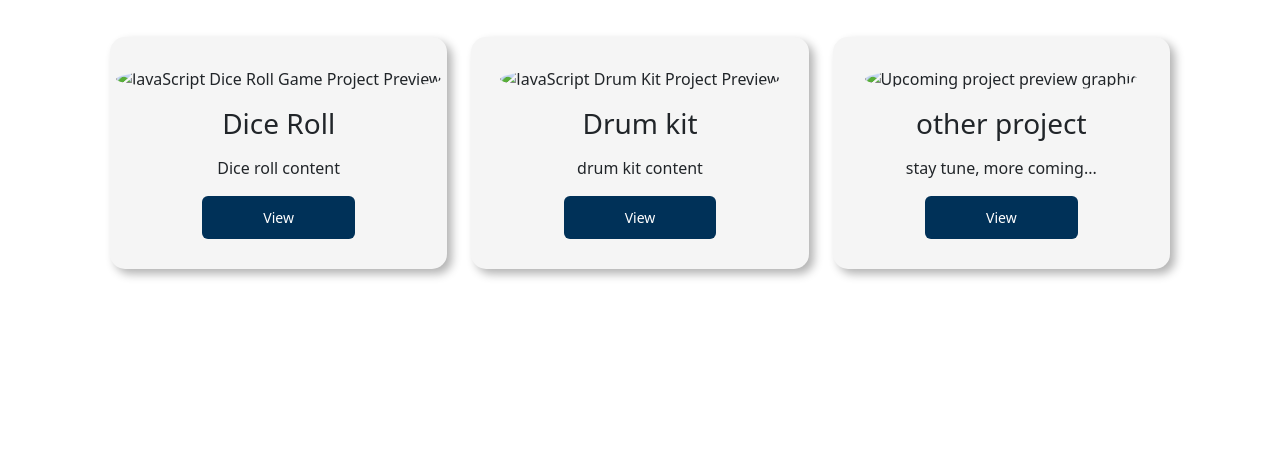
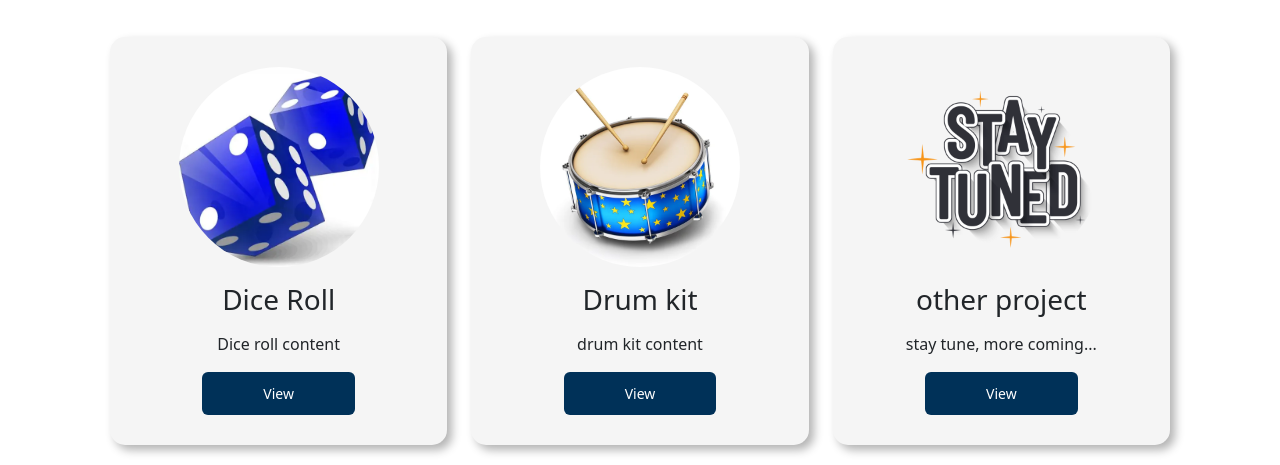
Before and after one commit to idobanj/idowu_olabanji, a plain HTML site: page index.html in a window 1280 px wide. Shown: the part 1267-1732 px from the top of the page. Before the commit the page ends 1594 px from the top, so only its background shows below. Drawn offline with Linux system fonts and the light colour scheme.

Commit message:
seo optimization

```diff
--- a/index.html
+++ b/index.html
@@ -272,7 +272,7 @@ Minna — a field that strengthens my analytical thinking and approach to proble
                 <div class="col-md">
 
                     <div data-aos="fade-up" data-aos-duration="1500" class="cards text-center">
-                        <img src="img/dice-roll.png" class="rounded-circle mb-3
+                        <img src="img/OIP.webp" class="rounded-circle mb-3
                           img-fluid" width="200" alt="JavaScript Dice Roll Game Project Preview">
 
                         <h3 class="mb-3">Dice Roll</h3>
@@ -288,7 +288,7 @@ Minna — a field that strengthens my analytical thinking and approach to proble
 
                 <div class="col-md">
                     <div data-aos="fade-up" data-aos-duration="1000" data-aos-delay="1000" class="cards text-center">
-                        <img src="img/drum-kit.png" class="rounded-circle mb-3
+                        <img src="img/drum.webp" class="rounded-circle mb-3
                           img-fluid" width="200" alt="JavaScript Drum Kit Project Preview">
 
                         <h3 class="mb-3">Drum kit</h3>
@@ -304,7 +304,7 @@ Minna — a field that strengthens my analytical thinking and approach to proble
                 <div class="col-md">
 
                     <div data-aos="fade-up" data-aos-duration="1000" data-aos-delay="1500" class="cards text-center">
-                        <img src="" class="rounded-circle mb-3
+                        <img src="img/stay-tuned.png" class="rounded-circle mb-3
                       img-fluid" width="200" alt="Upcoming project preview graphic">
 
                         <h3 class="mb-3">other project</h3>
@@ -312,7 +312,7 @@ Minna — a field that strengthens my analytical thinking and approach to proble
                             stay tune, more coming...
                         </p>
 
-                        <a href="#" class="btn" role="button" aria-label="read more">View
+                        <a href="https://github.com/idobanj" class="btn" role="button" aria-label="read more">View
               </a>
 
                     </div>
```
Also changed, not shown: img/OIP.webp (added), img/drum.webp (added), img/stay-tuned.png (added).
